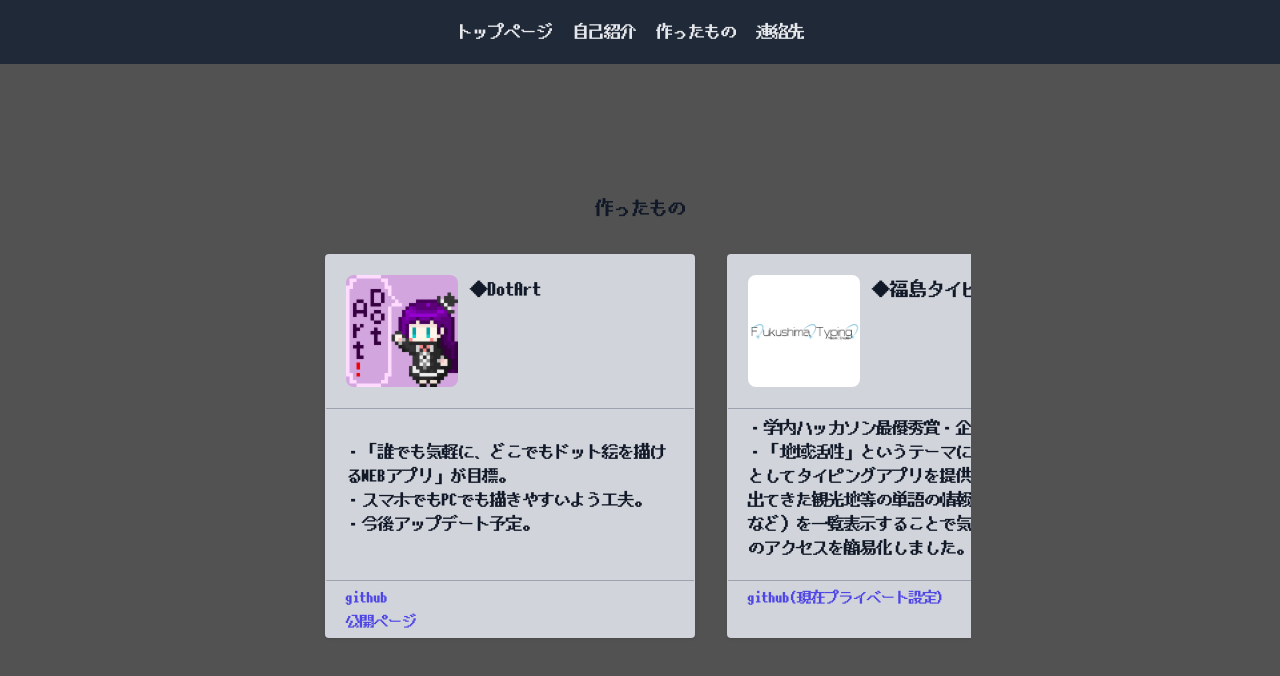
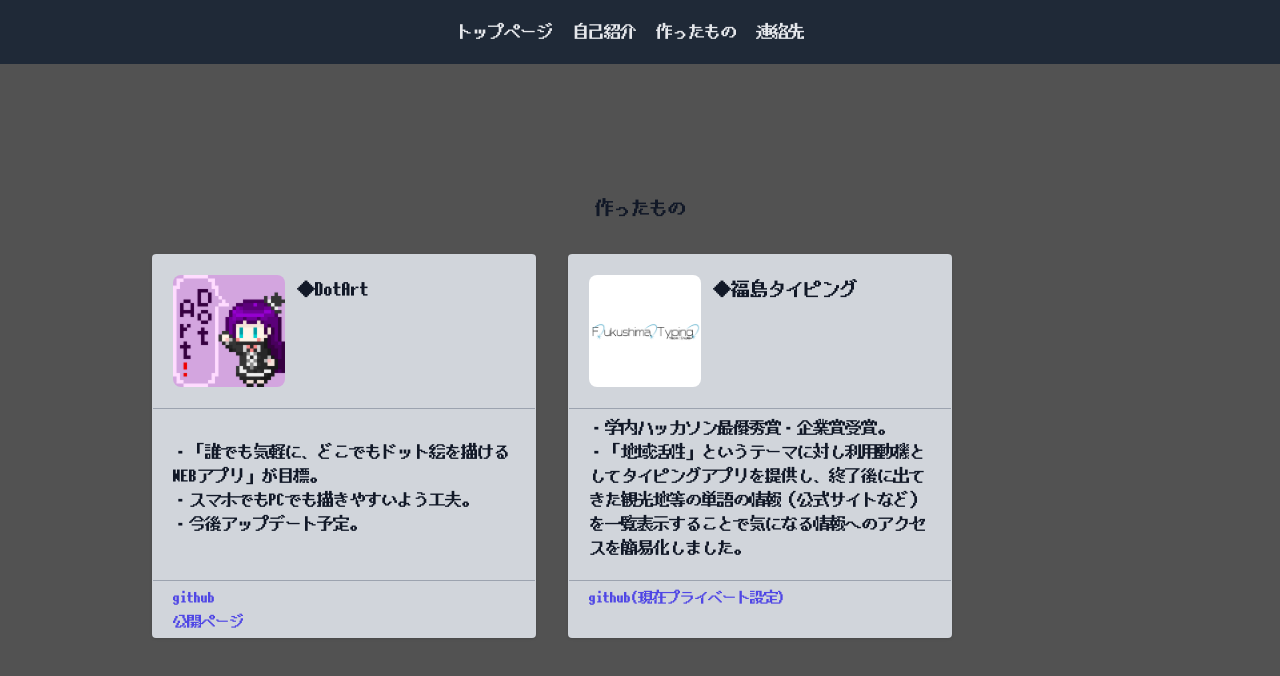
Before and after one commit to Tukudanium/tukudanium.github.io, a Vue app: page /portfolio in a window 1280 px wide. Shown: the top 676 px of the page. Built offline with nearby package versions, Linux system fonts and the light colour scheme.

Commit message:
fix: レイアウト変更

```diff
--- a/src/App.vue
+++ b/src/App.vue
@@ -4,7 +4,7 @@ import tailblocksHeader from './components/tailblocks/header.vue'
 </script>
 
 <template>
-    <div class="h-full flex flex-col">
+    <div class="h-full w-full flex flex-col">
         <tailblocks-header />
         <transition name="router-transition" enter-active-class="animated zoomIn">
             <router-view />
--- /dev/null
+++ b/src/components/atomic/pageLayout.vue
@@ -0,0 +1,11 @@
+<script setup lang="ts">
+import { ref } from 'vue'
+</script>
+
+<template>
+    <div class="justify-center items-center mt-16 flex w-full h-full overflow-y-scroll delScroll">
+        <slot></slot>
+    </div>
+</template>
+
+<style scoped></style>
--- a/src/pages/contact.vue
+++ b/src/pages/contact.vue
@@ -1,16 +1,17 @@
 <script lang="ts" setup>
 import { ref } from 'vue'
 import contactCard from '../components/tailblocks/contactCard.vue'
+import pageLayout from '../components/atomic/pageLayout.vue'
 import { useRequiredUrl } from '../composable/useRequiredUrl'
 </script>
 
 <template>
-    <div class="justify-center items-center mt-16 grid w-full h-full overflow-y-scroll delScroll">
+    <pageLayout>
         <div>
             <h1 class="text-gray-900 font-medium text-lg">連絡先</h1>
             <contactCard :required-url="useRequiredUrl"></contactCard>
         </div>
-    </div>
+    </pageLayout>
 </template>
 
 <style scoped></style>
--- a/src/pages/index.vue
+++ b/src/pages/index.vue
@@ -1,14 +1,15 @@
 <script lang="ts" setup>
 import { ref } from 'vue'
+import pageLayout from '../components/atomic/pageLayout.vue'
 
 const props = defineProps({})
 </script>
 <template>
-    <div class="justify-center items-center mt-16 grid w-full h-full overflow-y-scroll delScroll">
+    <pageLayout>
         <div class="h-800">
             <img src="../assets/image/logo.png" class="glitch animation" />
         </div>
-    </div>
+    </pageLayout>
 </template>
 
 <style scoped>
--- a/src/pages/portfolio.vue
+++ b/src/pages/portfolio.vue
@@ -1,5 +1,6 @@
 <script lang="ts" setup>
 import { ref } from 'vue'
+import pageLayout from '../components/atomic/pageLayout.vue'
 import portfolioCard from '../components/tailblocks/portfolioCard.vue'
 import { Link } from '../types/link'
 import { useRequiredUrl } from '../composable/useRequiredUrl'
@@ -25,7 +26,7 @@ const hukushimaLinks: Link[] = [
 </script>
 
 <template>
-    <div class="justify-center items-center mt-16 grid w-full h-full overflow-y-scroll delScroll">
+    <pageLayout>
         <div class="object-center w-4/5 mx-auto">
             <h1 class="text-gray-900 font-medium text-lg">作ったもの</h1>
             <div class="flex m-2 p-0 overflow-x-scroll">
@@ -33,7 +34,7 @@ const hukushimaLinks: Link[] = [
                 <portfolioCard :image-path="useRequiredUrl('fukushimaTyping')" :title="'福島タイピング'" :summarys="hukushimatSummary" :links="hukushimaLinks"></portfolioCard>
             </div>
         </div>
-    </div>
+    </pageLayout>
 </template>
 
 <style scoped></style>
--- a/src/pages/profile.vue
+++ b/src/pages/profile.vue
@@ -1,16 +1,17 @@
 <script lang="ts" setup>
 import { ref } from 'vue'
+import pageLayout from '../components/atomic/pageLayout.vue'
 import profileCard from '../components/tailblocks/profileCard.vue'
 import { useRequiredUrl } from '../composable/useRequiredUrl'
 </script>
 
 <template>
-    <div class="justify-center items-center mt-16 grid w-full h-full overflow-y-scroll delScroll">
+    <pageLayout>
         <div>
             <h1 class="text-gray-900 font-medium text-lg">自己紹介</h1>
             <profileCard :icon-image-path="useRequiredUrl('icon')"></profileCard>
         </div>
-    </div>
+    </pageLayout>
 </template>
 
 <style scoped></style>
```
Also changed, not shown: src/components/atomic/headerField.vue (renamed from src/components/atmic/headerField.vue).
